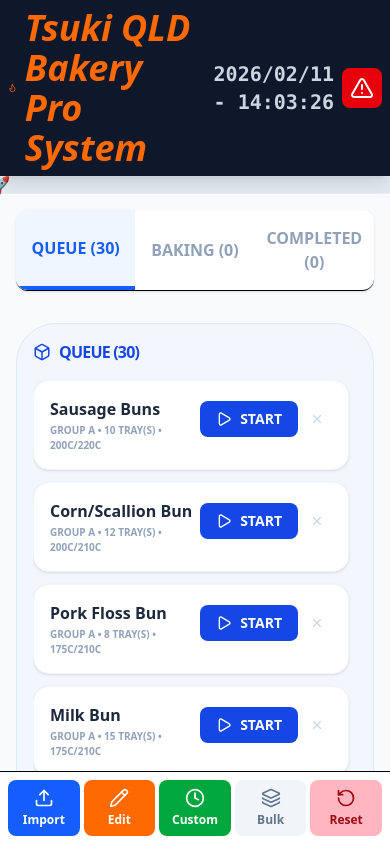
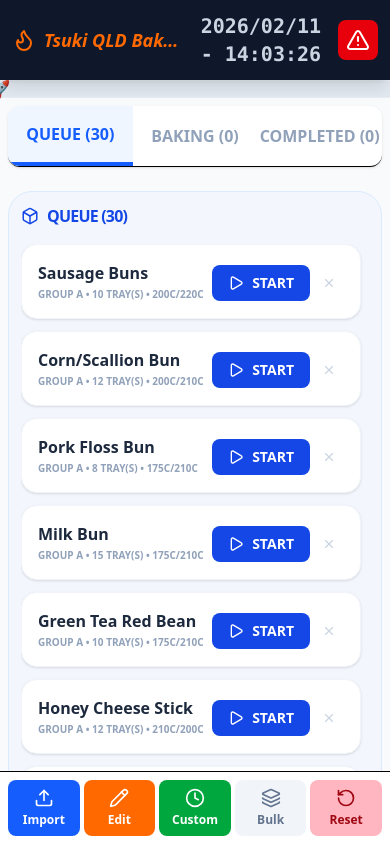
Before and after one commit to cheungyuet/tsuki-bakery-pro, a React (Vite) app in the folder bakery-app/: page / in a window 390 px wide. Built offline with nearby package versions, Linux system fonts and the light colour scheme.

Commit message:
mobile view
mobile view

```diff
--- a/bakery-app/src/App.tsx
+++ b/bakery-app/src/App.tsx
@@ -689,9 +689,9 @@ const App = () => {
 
   return (
     <div className="h-screen bg-slate-50 flex flex-col overflow-hidden">
-      <header className="bg-slate-900 text-white p-2 sm:p-4 shadow-lg sticky top-0 z-30 flex justify-between items-center gap-2">
-        <h1 className="text-4xl font-black italic text-orange-500 flex items-center gap-2">
-          <Flame /> Tsuki QLD Bakery Pro System
+      <header className="bg-slate-900 text-white p-3 sm:p-4 shadow-lg sticky top-0 z-30 flex justify-between items-center gap-2">
+        <h1 className="text-lg sm:text-2xl md:text-4xl font-black italic text-orange-500 flex items-center gap-2 truncate">
+          <Flame className="shrink-0 w-6 h-6 sm:w-8 sm:h-8 md:w-auto md:h-auto" /> <span className="truncate">Tsuki QLD Bakery Pro System</span>
         </h1>
         <div className="flex items-center gap-2 sm:gap-4">
           <div className="text-xl font-mono font-black text-center text-slate-300">
@@ -721,7 +721,7 @@ const App = () => {
       </div>
 
 {/* 主看板區域 */}
-      <main className="flex-1 flex flex-col landscape:flex-row gap-4 p-4 overflow-hidden min-h-0">
+      <main className="flex-1 flex flex-col landscape:flex-row gap-2 sm:gap-4 p-2 sm:p-4 overflow-hidden min-h-0">
 
         {/* 統一的手機/直屏版分頁標籤 (由兩組舊代碼整合，移除重複) */}
         <nav className="flex bg-white border-b sticky top-0 z-10 landscape:hidden rounded-xl shadow-sm mb-4 overflow-hidden shrink-0">
@@ -741,7 +741,7 @@ const App = () => {
         </nav>
 
         {/* 1. Queue - 邏輯：直屏按 Tab 顯示，橫屏必顯示 */}
-        <section className={`bg-blue-50/50 rounded-[2.5rem] p-4 border border-blue-100 flex-col h-full relative landscape:w-80 min-w-0 ${activeTab === 'queue' ? 'flex' : 'hidden'} landscape:flex`}>
+        <section className={`bg-blue-50/50 rounded-3xl sm:rounded-[2.5rem] p-3 sm:p-4 border border-blue-100 flex-col h-full relative landscape:w-80 min-w-0 ${activeTab === 'queue' ? 'flex' : 'hidden'} landscape:flex`}>
           <h2 className="text-blue-700 font-black flex items-center gap-2 mb-4 uppercase tracking-tighter"><Box size={18}/> Queue ({items.queue.length})</h2>
           {showBulkModal && bulkSelection.length > 0 && (
             <div className="mb-4">
@@ -754,11 +754,11 @@ const App = () => {
         </section>
 
         {/* 2. Baking - 維持原有的 Oven 排列不變 */}
-        <section className={`bg-orange-50/50 rounded-[2.5rem] p-4 border border-orange-100 flex-col flex-1 min-h-0 overflow-hidden ${activeTab === 'baking' ? 'flex' : 'hidden'} landscape:flex`}>
+        <section className={`bg-orange-50/50 rounded-3xl sm:rounded-[2.5rem] p-3 sm:p-4 border border-orange-100 flex-col flex-1 min-h-0 overflow-hidden ${activeTab === 'baking' ? 'flex' : 'hidden'} landscape:flex`}>
           <h2 className="text-orange-700 font-black flex items-center gap-2 mb-4 uppercase tracking-tighter"><Flame size={18}/> Baking ({items.baking.length})</h2>
           <div className="flex-1 min-h-0 overflow-y-auto custom-scrollbar">
             {/* 這裡完全維持你要求的高度與排列 */}
-            <div className="grid grid-cols-2 landscape:grid-cols-4 gap-3 h-full">
+            <div className="grid grid-cols-2 landscape:grid-cols-4 gap-2 sm:gap-3 h-full">
               {OVENS.map((oven) => {
                 const ovenItems = items.baking.filter(i => i.oven === oven.name);
                 const currentLoad = ovenItems.reduce((sum, i) => sum + i.quantity, 0);
@@ -810,7 +810,7 @@ const App = () => {
         </section>
 
         {/* 3. Completed - 邏輯：直屏按 Tab 顯示，橫屏必顯示 */}
-        <section className={`bg-green-50/50 rounded-[2.5rem] p-4 border border-green-100 flex-col h-full overflow-hidden landscape:w-80 min-w-0 ${activeTab === 'completed' ? 'flex' : 'hidden'} landscape:flex`}>
+        <section className={`bg-green-50/50 rounded-3xl sm:rounded-[2.5rem] p-3 sm:p-4 border border-green-100 flex-col h-full overflow-hidden landscape:w-80 min-w-0 ${activeTab === 'completed' ? 'flex' : 'hidden'} landscape:flex`}>
           <h2 className="text-green-700 font-black flex items-center gap-2 mb-4 uppercase tracking-tighter"><CheckCircle size={18}/> Done ({items.completed.length})</h2>
           <div className="flex-1 overflow-y-auto pr-2 custom-scrollbar">
             {items.completed.length === 0 ? <EmptyState label="Done" /> : items.completed.map(i => renderItemCard(i, 'completed'))}
@@ -845,7 +845,7 @@ const App = () => {
       {/* Edit Master Modal */}
       {showEditMasterModal && (
         <div className="fixed inset-0 bg-black/60 flex items-center justify-center p-4 z-100 backdrop-blur-sm">
-          <div className="bg-white rounded-4xl p-6 w-full max-w-5xl h-[90vh] flex flex-col animate-in fade-in zoom-in duration-200 shadow-2xl">
+          <div className="bg-white rounded-3xl sm:rounded-4xl p-4 sm:p-6 w-full max-w-5xl h-[90vh] flex flex-col animate-in fade-in zoom-in duration-200 shadow-2xl">
             <h2 className="text-2xl font-black mb-6 flex justify-between items-center text-slate-800 border-b pb-4">
               <span className="flex items-center gap-2"><Pencil className="text-orange-500"/> Edit Master List</span>
               <button onClick={handleAddEditableItem} className="bg-green-500 text-white px-4 py-2 rounded-xl font-bold text-sm hover:bg-green-600 transition-colors shadow-lg shadow-green-200 flex items-center gap-2">
@@ -853,7 +853,7 @@ const App = () => {
               </button>
             </h2>
 
-            <div className="grid grid-cols-12 gap-4 px-4 py-2 font-black text-slate-400 text-xs uppercase tracking-wider">
+            <div className="grid grid-cols-12 gap-2 sm:gap-4 px-2 sm:px-4 py-2 font-black text-slate-400 text-xs uppercase tracking-wider min-w-[600px]">
               <div className="col-span-4">Product Name</div>
               <div className="col-span-1 text-center">Trays</div>
               <div className="col-span-2">Temp</div>
@@ -862,9 +862,9 @@ const App = () => {
               <div className="col-span-1"></div>
             </div>
 
-            <div className="flex-1 overflow-y-auto pr-2 -mr-2 custom-scrollbar space-y-2">
+            <div className="flex-1 overflow-y-auto overflow-x-auto pr-2 -mr-2 custom-scrollbar space-y-2">
               {editableQueue.map(item => (
-                <div key={item.id} className="bg-slate-50 hover:bg-white p-3 rounded-xl border border-slate-200 hover:border-blue-300 transition-all grid grid-cols-12 gap-4 items-center shadow-sm group">
+                <div key={item.id} className="bg-slate-50 hover:bg-white p-3 rounded-xl border border-slate-200 hover:border-blue-300 transition-all grid grid-cols-12 gap-2 sm:gap-4 items-center shadow-sm group min-w-[600px]">
                   <input value={item.product} onChange={e => handleUpdateEditableItem(item.id, 'product', e.target.value)} className="col-span-4 p-2 rounded-lg border-transparent bg-transparent focus:bg-white focus:border-blue-500 focus:ring-2 focus:ring-blue-200 font-bold text-slate-700 outline-none transition-all" placeholder="Product Name" />
                   <input type="number" value={item.quantity} onChange={e => handleUpdateEditableItem(item.id, 'quantity', parseInt(e.target.value) || 1)} className="col-span-1 p-2 rounded-lg border-transparent bg-transparent focus:bg-white focus:border-blue-500 focus:ring-2 focus:ring-blue-200 font-bold text-slate-700 outline-none text-center transition-all" placeholder="Qty" />
                   <input value={item.temp} onChange={e => handleUpdateEditableItem(item.id, 'temp', e.target.value)} className="col-span-2 p-2 rounded-lg border-transparent bg-transparent focus:bg-white focus:border-blue-500 focus:ring-2 focus:ring-blue-200 font-bold text-slate-700 outline-none transition-all" placeholder="Temp" />
@@ -1035,7 +1035,7 @@ const StartBakingModal = ({ item, targetOven, onConfirm, onClose }: { item: Bake
 
     return (
         <div className="fixed inset-0 bg-slate-900/60 backdrop-blur-sm flex items-center justify-center p-4 z-100">
-            <div className="bg-white rounded-[2.5rem] p-8 w-full max-w-md animate-in fade-in zoom-in duration-200">
+            <div className="bg-white rounded-[2rem] sm:rounded-[2.5rem] p-6 sm:p-8 w-full max-w-md animate-in fade-in zoom-in duration-200">
                 <h2 className="text-2xl font-black mb-2 text-slate-800">Start Baking</h2>
                 <p className="text-slate-600 font-bold text-lg mb-1">{item.product}</p>
                 <p className="text-sm text-slate-400 mb-6">
```
